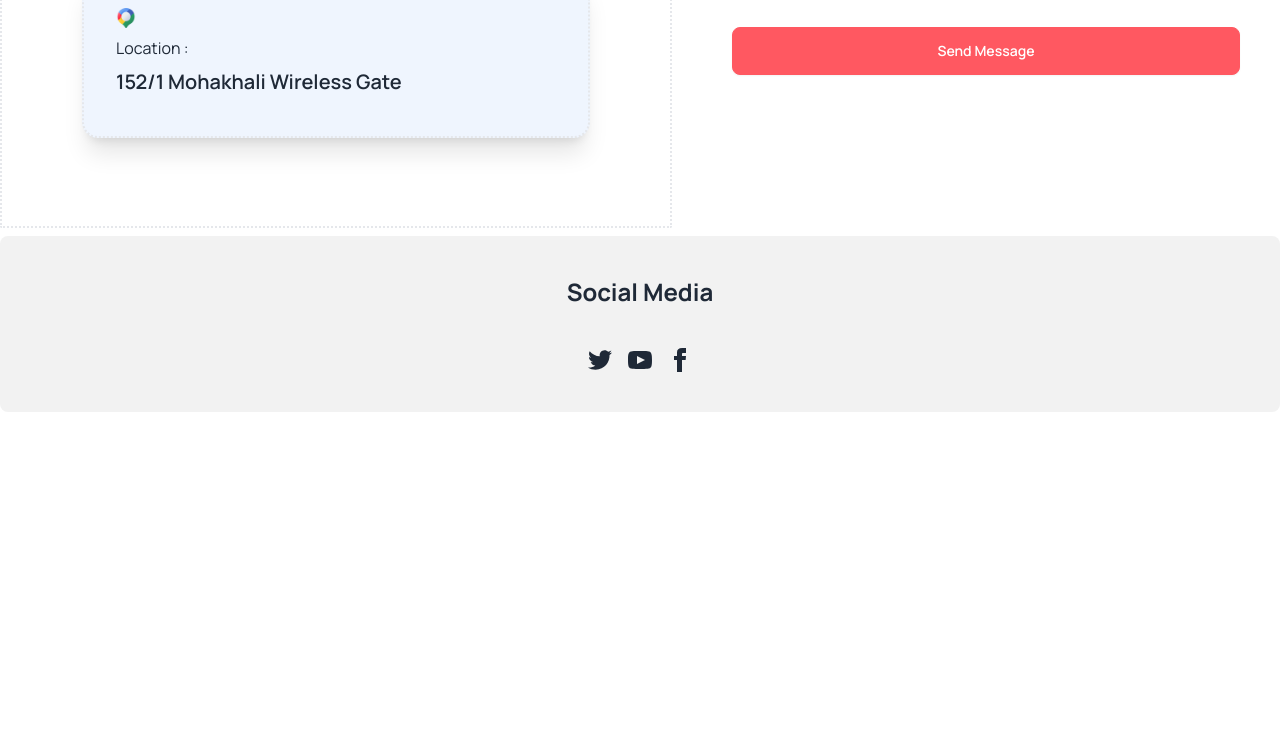
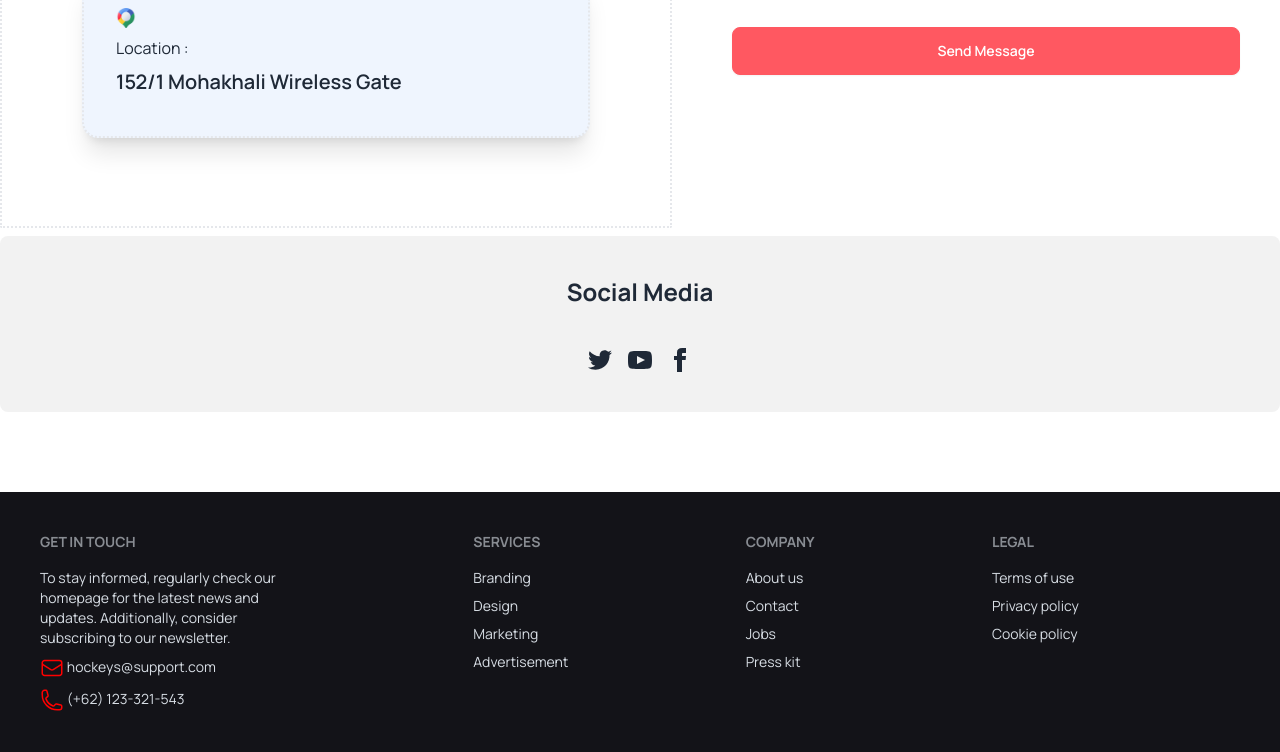
Before and after one commit to mehedifiz/HockeyClub, a plain HTML site: page index.html in a window 1280 px wide. Shown: the part 4749-5501 px from the top of the page. Before the commit the page ends 5241 px from the top, so only its background shows below. Drawn offline with nearby package versions, Linux system fonts and the light colour scheme.

Commit message:
Footer section

```diff
--- a/index.html
+++ b/index.html
@@ -1142,8 +1142,72 @@
       </section>
       <!-- Get In Touch End -->
     </main>
+    <footer class="">
+      <footer class="footer p-10 bg-[#131318] text-neutral-content">
+        <nav>
+          <header class="footer-title">Get In Touch</header>
+          <p class="w-64">
+            To stay informed, regularly check our homepage for the latest news
+            and updates. Additionally, consider subscribing to our newsletter.
+          </p>
+          <div>
+            <svg
+              xmlns="http://www.w3.org/2000/svg"
+              fill="none"
+              viewBox="0 0 24 24"
+              stroke-width="1.5"
+              stroke="red"
+              class="w-6 h-6 inline-block"
+            >
+              <path
+                stroke-linecap="round"
+                stroke-linejoin="round"
+                d="M21.75 6.75v10.5a2.25 2.25 0 0 1-2.25 2.25h-15a2.25 2.25 0 0 1-2.25-2.25V6.75m19.5 0A2.25 2.25 0 0 0 19.5 4.5h-15a2.25 2.25 0 0 0-2.25 2.25m19.5 0v.243a2.25 2.25 0 0 1-1.07 1.916l-7.5 4.615a2.25 2.25 0 0 1-2.36 0L3.32 8.91a2.25 2.25 0 0 1-1.07-1.916V6.75"
+              />
+            </svg>
 
-    <!-- todo footer  -->
+            <span>hockeys@support.com</span>
+          </div>
+          <div>
+            <svg
+              xmlns="http://www.w3.org/2000/svg"
+              fill="none"
+              viewBox="0 0 24 24"
+              stroke-width="1.5"
+              stroke="red"
+              class="w-6 h-6 inline-block"
+            >
+              <path
+                stroke-linecap="round"
+                stroke-linejoin="round"
+                d="M2.25 6.75c0 8.284 6.716 15 15 15h2.25a2.25 2.25 0 0 0 2.25-2.25v-1.372c0-.516-.351-.966-.852-1.091l-4.423-1.106c-.44-.11-.902.055-1.173.417l-.97 1.293c-.282.376-.769.542-1.21.38a12.035 12.035 0 0 1-7.143-7.143c-.162-.441.004-.928.38-1.21l1.293-.97c.363-.271.527-.734.417-1.173L6.963 3.102a1.125 1.125 0 0 0-1.091-.852H4.5A2.25 2.25 0 0 0 2.25 4.5v2.25Z"
+              />
+            </svg>
 
+            <span>(+62) 123-321-543</span>
+          </div>
+        </nav>
+          <nav>
+            <header class="footer-title">Services</header>
+            <a class="link link-hover">Branding</a>
+            <a class="link link-hover">Design</a>
+            <a class="link link-hover">Marketing</a>
+            <a class="link link-hover">Advertisement</a>
+          </nav>
+          <nav>
+            <header class="footer-title">Company</header>
+            <a class="link link-hover">About us</a>
+            <a class="link link-hover">Contact</a>
+            <a class="link link-hover">Jobs</a>
+            <a class="link link-hover">Press kit</a>
+          </nav>
+        <nav>
+          <header class="footer-title">Legal</header>
+          <a class="link link-hover">Terms of use</a>
+          <a class="link link-hover">Privacy policy</a>
+          <a class="link link-hover">Cookie policy</a>
+        </nav>
+      </footer>
+    </footer>
   </body>
 </html>
```
